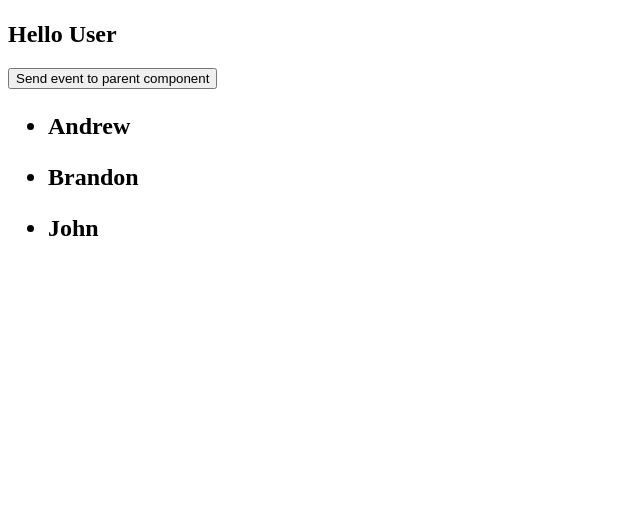
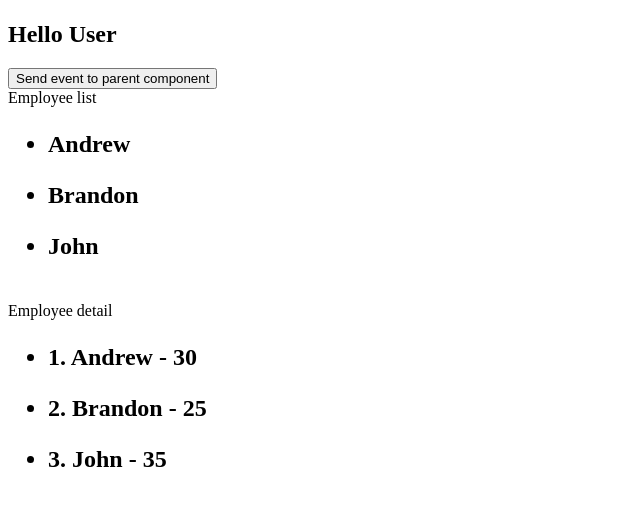
Before and after one commit to AYASN/angular-hello-world, an Angular app: page / in a window 1280 px wide. Shown: the top 506 px of the page, without its empty margins (0-640 px from the left). Built offline with nearby package versions, Linux system fonts and the light colour scheme.

Commit message:
Display employee details list

```diff
--- a/src/app/app.component.html
+++ b/src/app/app.component.html
@@ -1,4 +1,12 @@
 <h1>{{message}}</h1>
 <app-child (childEvent)="message=$event" [parentData] = "name"></app-child>
 
+<br>
+
+Employee list
 <app-employee-list></app-employee-list>
+
+<br>
+
+Employee detail
+<app-employee-detail></app-employee-detail>
--- a/src/app/app.module.ts
+++ b/src/app/app.module.ts
@@ -6,13 +6,15 @@ import { AppComponent } from './app.component';
 import { TestComponent } from './test/test.component';
 import { ChildComponent } from './child/child.component';
 import { EmployeeListComponent } from './employee-list/employee-list.component';
+import { EmployeeDetailComponent } from './employee-detail/employee-detail.component';
 
 @NgModule({
   declarations: [
     AppComponent,
     TestComponent,
     ChildComponent,
-    EmployeeListComponent
+    EmployeeListComponent,
+    EmployeeDetailComponent
   ],
   imports: [
     BrowserModule,
--- /dev/null
+++ b/src/app/employee-detail/employee-detail.component.html
@@ -0,0 +1 @@
+<p>employee-detail works!</p>
--- /dev/null
+++ b/src/app/employee-detail/employee-detail.component.ts
@@ -0,0 +1,26 @@
+import { Component, OnInit } from '@angular/core';
+
+@Component({
+  selector: 'app-employee-detail',
+  template: `
+    <h2>
+      <ul *ngFor="let employee of employees">
+        <li>{{employee.id}}. {{employee.name}} - {{employee.age}}</li>
+      </ul>
+    </h2>`,
+  styleUrls: ['./employee-detail.component.css']
+})
+export class EmployeeDetailComponent implements OnInit {
+
+  public employees = [
+    {id : 1, name : 'Andrew', age: 30},
+    {id : 2, name : 'Brandon', age: 25},
+    {id : 3, name : 'John', age: 35},
+  ];
+
+  constructor() { }
+
+  ngOnInit(): void {
+  }
+
+}
--- a/src/app/employee-list/employee-list.component.ts
+++ b/src/app/employee-list/employee-list.component.ts
@@ -11,15 +11,16 @@ import { Component, OnInit } from '@angular/core';
   styleUrls: ['./employee-list.component.css']
 })
 export class EmployeeListComponent implements OnInit {
-  employees = [
-    {id : 1, name : 'Andrew', age: 30},
-    {id : 2, name : 'Brandon', age: 25},
-    {id : 3, name : 'John', age: 35},
+
+  public employees = [
+    {id: 1, name: 'Andrew', age: 30},
+    {id: 2, name: 'Brandon', age: 25},
+    {id: 3, name: 'John', age: 35},
   ];
 
-  constructor() { }
+  constructor() {
+  }
 
   ngOnInit(): void {
   }
-
 }
```
Also changed, not shown: src/app/employee-detail/employee-detail.component.css (added), 1 other file (tests, documents, lock files or other folders).
